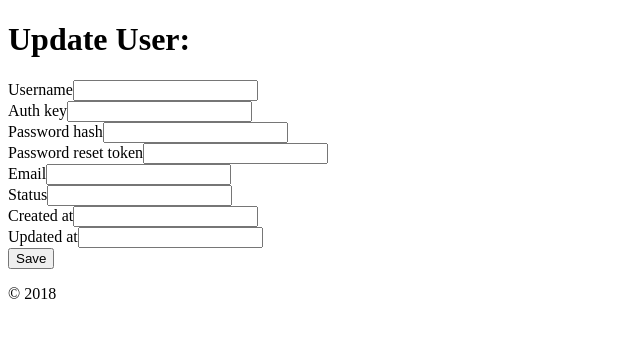
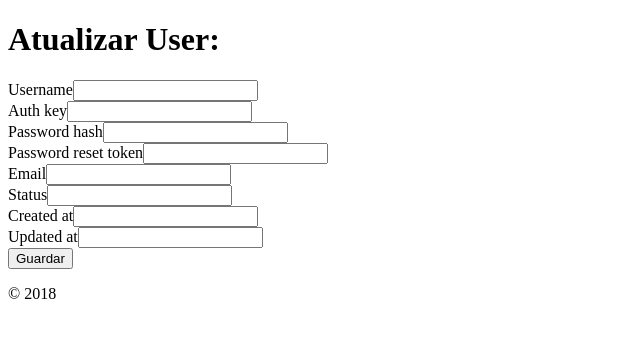
Before and after one commit to BrunoCRocha/sound3application, a Yii app: template backend/views/user/update.php in a window 1280 px wide. Shown: the top 338 px of the page, without its empty margins (0-640 px from the left). Run offline with PHP 8.4 and a stand-in for Yii, Linux system fonts and the light colour scheme; the template is opened without the code that fills it, so the values that code supplies are empty; form fields are guessed from the names that the template uses; some libraries are stand-ins or nearby versions.

Commit message:
backOffice - Design

```diff
--- a/backend/views/user/_form.php
+++ b/backend/views/user/_form.php
@@ -29,7 +29,7 @@
     <?= $form->field($model, 'updated_at')->textInput() ?>
 
     <div class="form-group">
-        <?= Html::submitButton('Save', ['class' => 'btn btn-success']) ?>
+        <?= Html::submitButton('Guardar', ['class' => 'btn btn-success']) ?>
     </div>
 
     <?php ActiveForm::end(); ?>
--- a/backend/views/user/update.php
+++ b/backend/views/user/update.php
@@ -5,17 +5,19 @@
 /* @var $this yii\web\View */
 /* @var $model common\models\User */
 
-$this->title = 'Update User: ' . $model->id;
+$this->title = 'Atualizar User: ' . $model->username;
 $this->params['breadcrumbs'][] = ['label' => 'Users', 'url' => ['index']];
-$this->params['breadcrumbs'][] = ['label' => $model->id, 'url' => ['view', 'id' => $model->id]];
-$this->params['breadcrumbs'][] = 'Update';
+$this->params['breadcrumbs'][] = ['label' => $model->username, 'url' => ['view', 'id' => $model->id]];
+$this->params['breadcrumbs'][] = 'Atualização';
 ?>
 <div class="user-update">
 
     <h1><?= Html::encode($this->title) ?></h1>
+    <div class="fundo-form">
+        <?= $this->render('_form', [
+            'model' => $model,
+        ]) ?>
+    </div>
 
-    <?= $this->render('_form', [
-        'model' => $model,
-    ]) ?>
 
 </div>
```
Also changed, not shown: backend/views/user/create.php (+6 -4 lines), backend/views/user/view.php (+7 -5 lines).
